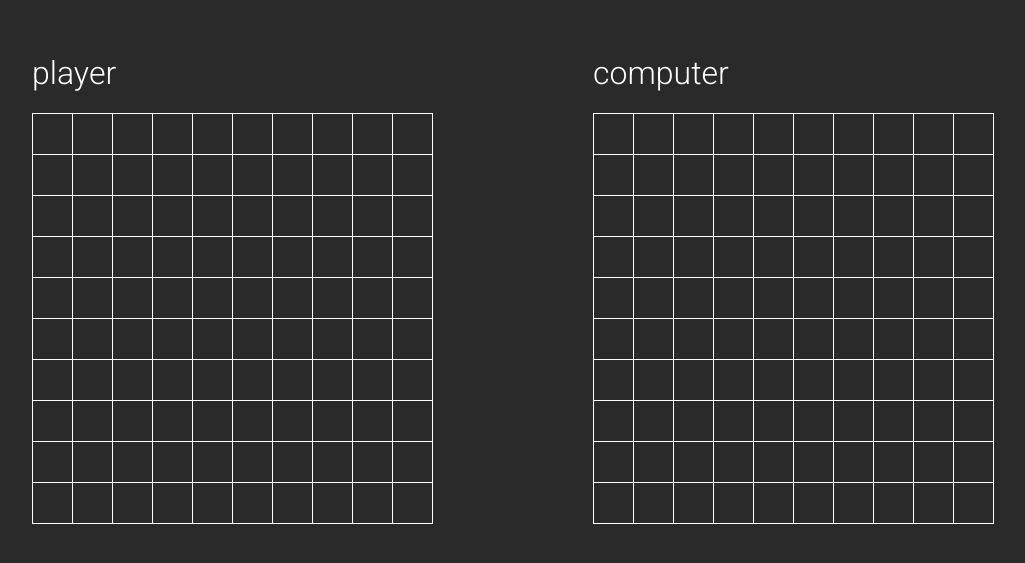
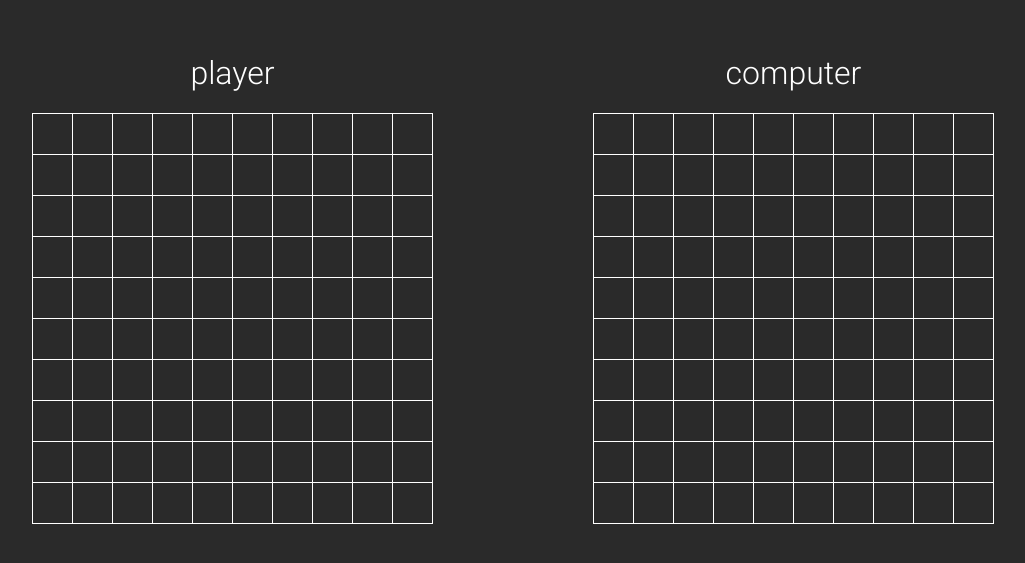
Before and after one commit to brndn-do/battleship, a website built with webpack: page src/index.html in a window 1280 px wide. Shown: the part 121-684 px from the top of the page, without its empty margins (127-1152 px from the left). Built offline with nearby package versions, Linux system fonts and the light colour scheme.

Commit message:
center text, rewrite .css

```diff
--- a/src/game.js
+++ b/src/game.js
@@ -17,10 +17,10 @@ function game() {
   computer.appendChild(computerText);
 
   const playerBoard = document.createElement("div");
-  playerBoard.classList.add("playerBoard");
+  playerBoard.classList.add("board");
 
   const computerBoard = document.createElement("div");
-  computerBoard.classList.add("computerBoard");
+  computerBoard.classList.add("board");
 
   for (let i = 0; i < 100; i++) {
     const playerCell = document.createElement("div");
--- a/src/styles.css
+++ b/src/styles.css
@@ -48,25 +48,15 @@ body {
 
   --cell-size: 2.5rem;
 
-  .player {
+  .player, .computer {
+    display: flex;
+    flex-direction: column;
+    align-items: center;
     h1 {
       font-weight: 300;
       color: white;
     }
-    .playerBoard {
-      display: grid;
-      grid-template-columns: repeat(10, var(--cell-size));
-      border-right: 1px solid white;
-      border-bottom: 1px solid white;
-    }
-  }
-
-  .computer {
-    h1 {
-      font-weight: 300;
-      color: white;
-    }
-    .computerBoard {
+    .board {
       display: grid;
       grid-template-columns: repeat(10, var(--cell-size));
       border-right: 1px solid white;
```
Also changed, not shown: src/index.js (line endings or trailing spaces).
